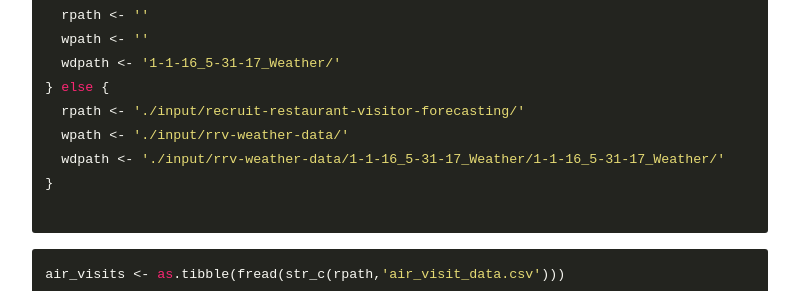
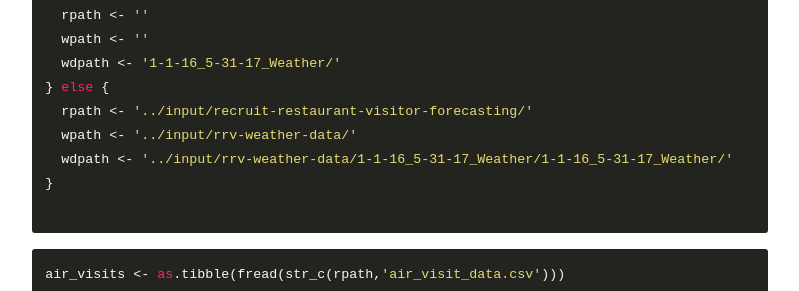
Before and after one commit to CreedMaestro/CreedMaestro.github.io, a Jekyll site: the page built from _posts/2019-04-25-Kaggle_Restaurant_Visitor_Forecasting(Introduction,EDA).md, in a window 1280 px wide and 900 px high, scrolled down 3991 px. Shown: the part 156-447 px from the top of the window, without its empty margins (240-1039 px from the left). Built offline with Jekyll 4.4.1, drawn with Linux system fonts in a browser that asks for light colours; nearby versions of some CDN libraries; comment, search, counter and statistics services are not loaded; some of the changed text lies outside the part shown.

Commit message:
added Linked

````diff
--- a/_posts/2019-04-25-Kaggle_Restaurant_Visitor_Forecasting(Introduction,EDA).md
+++ b/_posts/2019-04-25-Kaggle_Restaurant_Visitor_Forecasting(Introduction,EDA).md
@@ -155,9 +156,9 @@ if (on_kaggle == 0) {
   wpath <- ''
   wdpath <- '1-1-16_5-31-17_Weather/'
 } else {
-  rpath <- './input/recruit-restaurant-visitor-forecasting/'
-  wpath <- './input/rrv-weather-data/'
-  wdpath <- './input/rrv-weather-data/1-1-16_5-31-17_Weather/1-1-16_5-31-17_Weather/'
+  rpath <- '../input/recruit-restaurant-visitor-forecasting/'
+  wpath <- '../input/rrv-weather-data/'
+  wdpath <- '../input/rrv-weather-data/1-1-16_5-31-17_Weather/1-1-16_5-31-17_Weather/'
 }
 
 ```
````
Also changed, not shown: other parts of _posts/2019-04-25-Kaggle_Restaurant_Visitor_Forecasting(Introduction,EDA).md (+2 -1 lines), _posts/2019-04-30-Kaggle_Restaurant_Visitor_Forecasting(EDA).md (+2 -0 lines), _posts/2019-05-05-Kaggle_Restaurant_Visitor_Forecasting(FE).md (+2 -0 lines), _posts/2019-05-10-Kaggle_Restaurant_Visitor_Forecasting(TS parameters).md (+2 -0 lines), _posts/2019-05-15-Kaggle_Restaurant_Visitor_Forecasting(FE,weather).md (+1 -1 lines).
